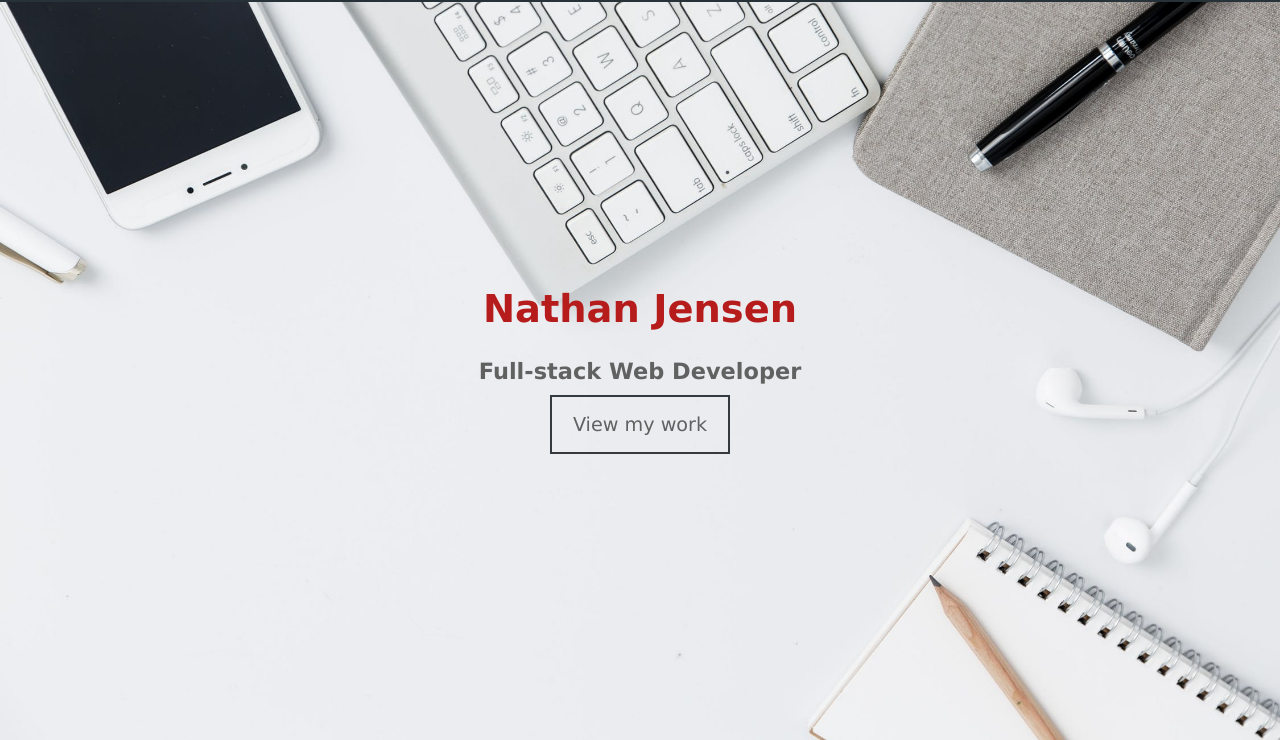
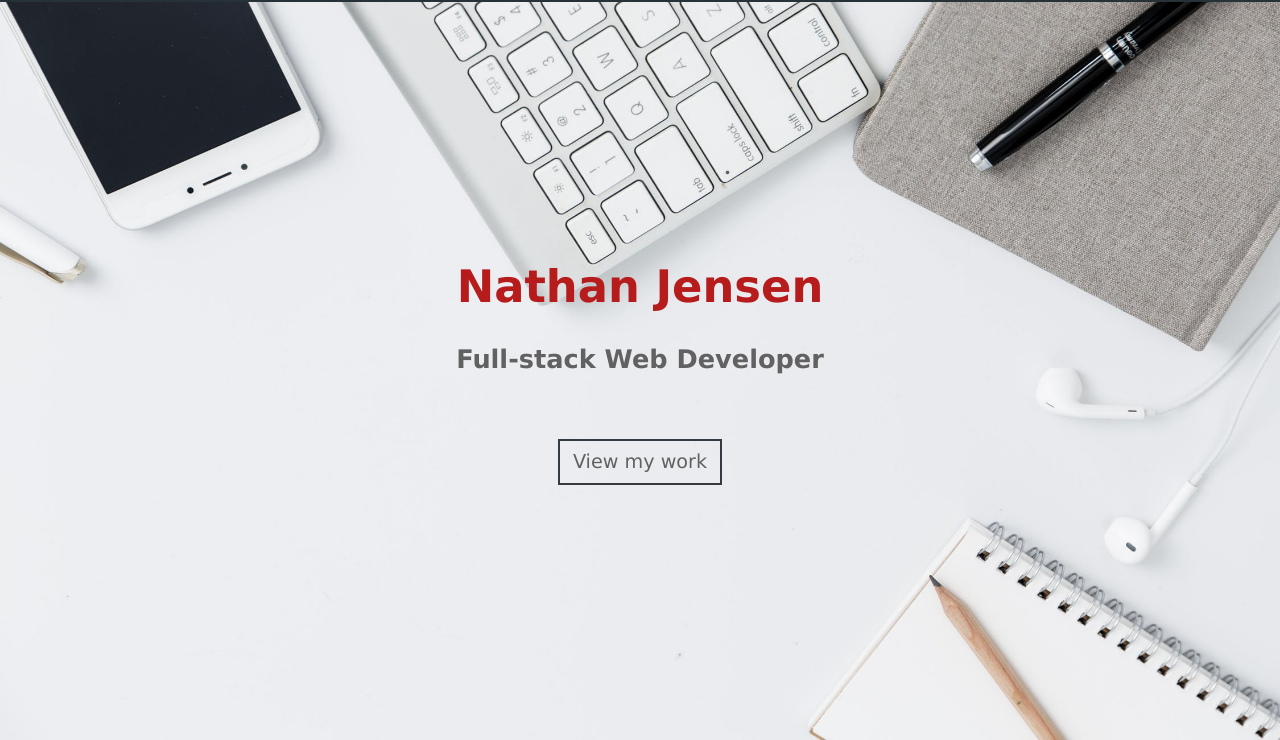
Before and after one commit to najens/najens.github.io, a plain HTML site: page index.html in a window 1280 px wide. Shown: the part 60-800 px from the top of the page. Drawn offline with Linux system fonts and the light colour scheme.

Commit message:
docs: Modify intro section button and headings

```diff
--- a/css/app.css
+++ b/css/app.css
@@ -185,21 +185,20 @@ section:nth-of-type(1) {
 }
 
 section:nth-of-type(1) h1 {
-  font-size: 2.4rem;
+  font-size: 2.8rem;
   color: #b71c1c;
 }
 
 section:nth-of-type(1) h2 {
-  font-size: 1.8rem;
+  font-size: 1.6rem;
 }
 
 .button {
   border: 2px solid #343a40;
-  cursor: pointer;
   display: inline-block;
   font-size: 1.2rem;
-  margin: 10px 0 50px;
-  padding: 1.0rem 1.3rem;
+  margin: 4rem 0 50px;
+  padding: 0.6rem 0.8rem;
   position: relative;
 }
 
--- a/index.html
+++ b/index.html
@@ -46,10 +46,8 @@
       <section id="intro" class="flex-col">
         <div class="container">
           <h1 id="intro-name">Nathan Jensen</h1>
-          <h3 id="intro-text" class="text">Full-stack Web Developer</h3>
-          <div class="button">
-            <a id="intro-link" href="#about">View my work</a>
-          </div>
+          <h2 id="intro-text" class="text">Full-stack Web Developer</h2>
+          <a id="intro-link" class="button" href="#about">View my work</a>
         </div>
       </section>
 
```
